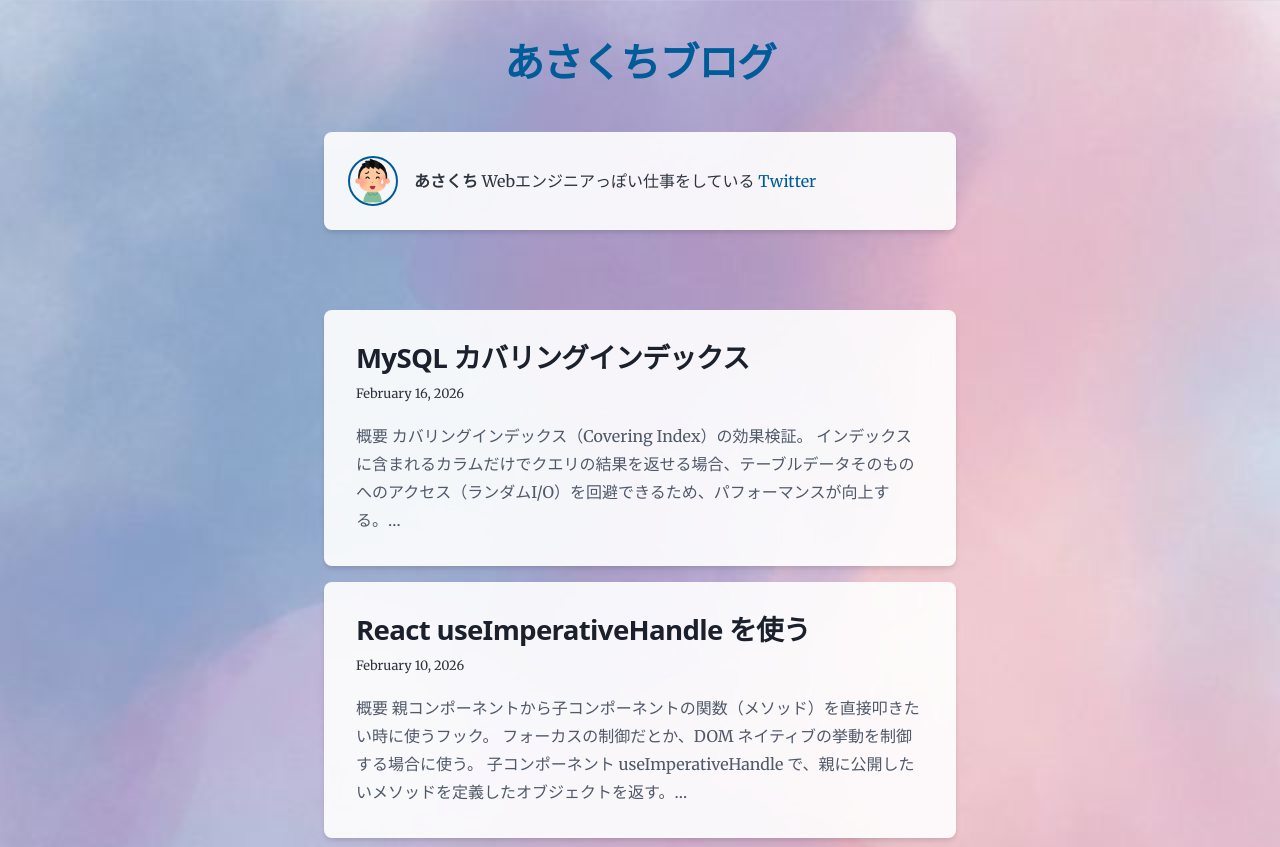
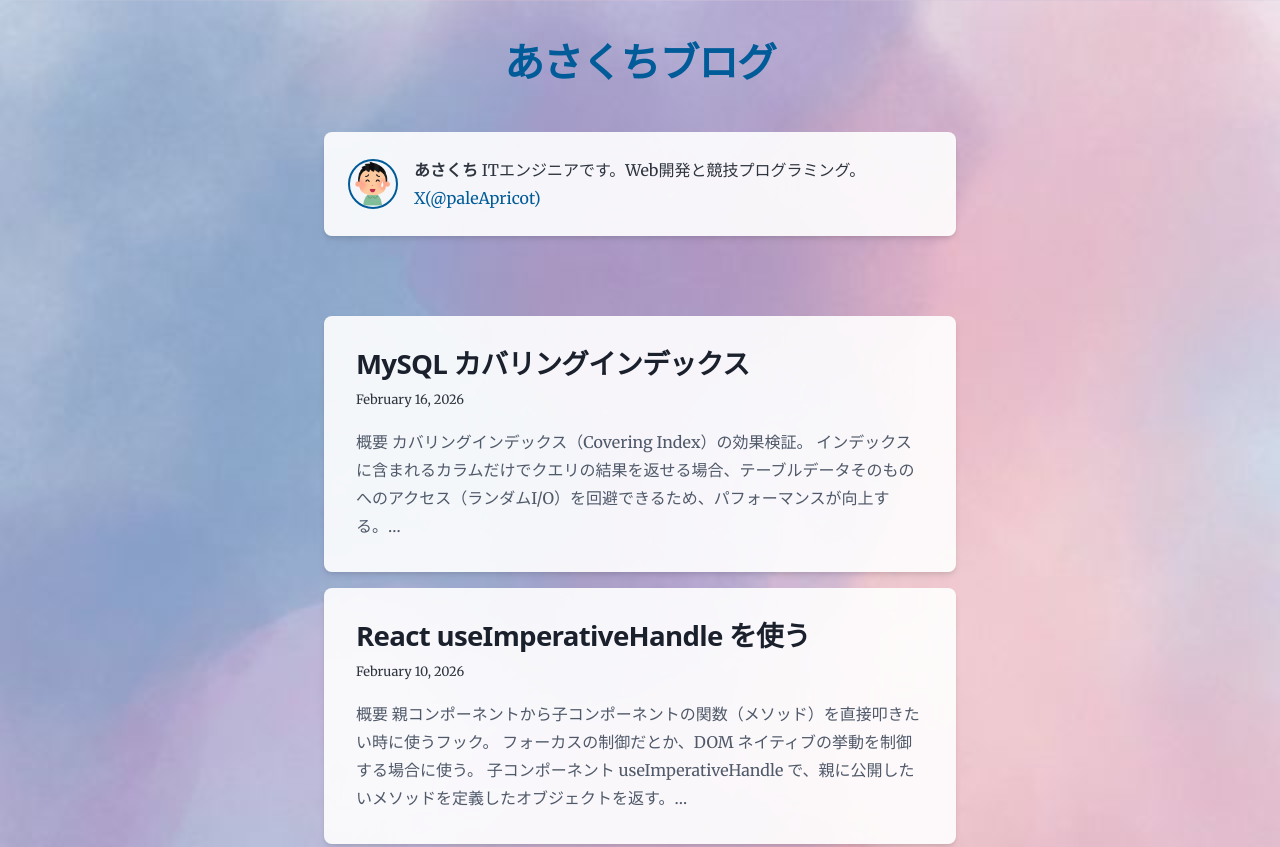
Before and after one commit to asakuchi/blog, a Gatsby site: page / in a window 1280 px wide. Shown: the top 847 px of the page. Built offline with nearby package versions, Linux system fonts and the light colour scheme; Gatsby itself is replaced by a stand-in of ours.

Commit message:
プロフィール

```diff
--- a/gatsby-config.js
+++ b/gatsby-config.js
@@ -12,7 +12,7 @@ module.exports = {
     title: `あさくちブログ`,
     author: {
       name: `あさくち`,
-      summary: `Webエンジニアっぽい仕事をしている`,
+      summary: `ITエンジニアです。Web開発と競技プログラミング。`,
     },
     description: `あさくちの日々の記録`,
     siteUrl: `https://asakuchi.github.io/`,
--- a/src/components/bio.js
+++ b/src/components/bio.js
@@ -45,7 +45,7 @@ const Bio = () => {
         <p>
           <strong>{author.name}</strong> {author?.summary || null}
           {` `}
-          <a href={`https://twitter.com/${social?.twitter || ``}`}>Twitter</a>
+          <a href={`https://twitter.com/${social?.twitter || ``}`}>X(@{social?.twitter})</a>
         </p>
       )}
     </div>
```
